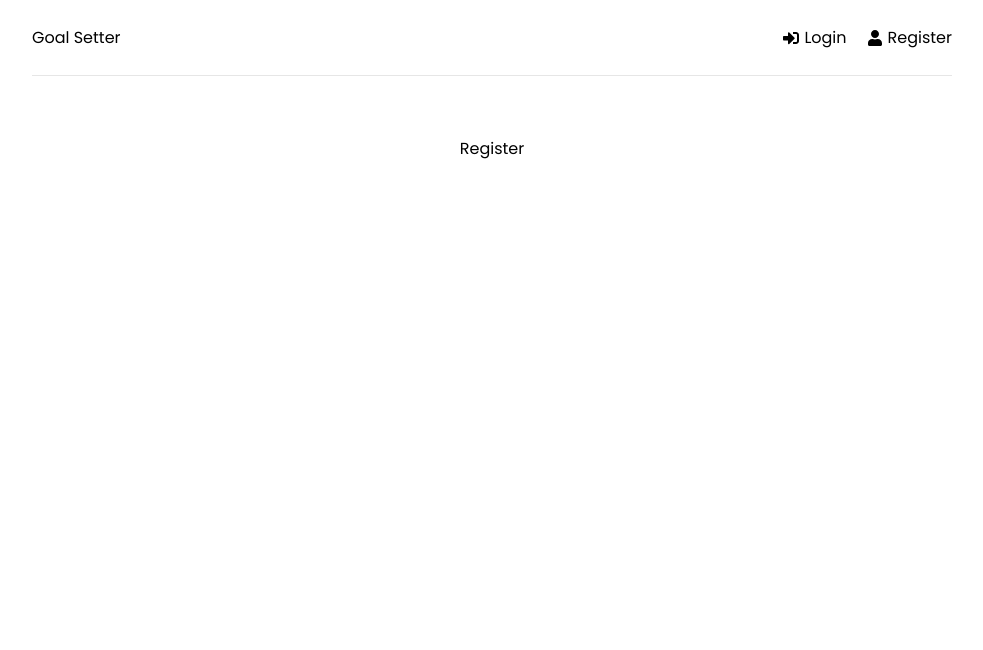
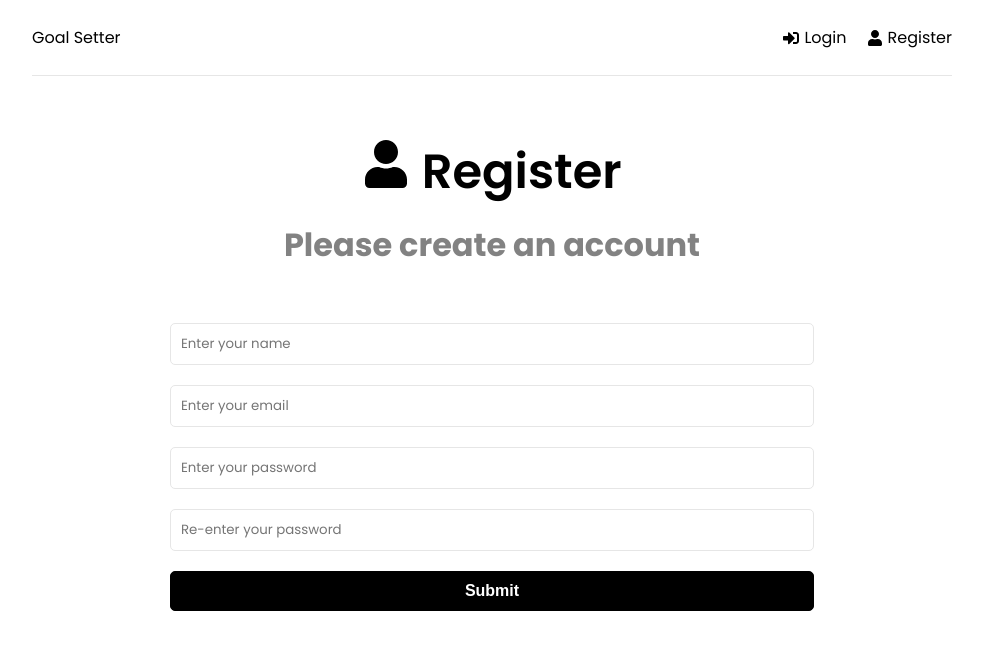
Before and after one commit to danielWebDev-spec/goals, a React (Create React App) app in the folder client/: page /register in a window 1280 px wide. Shown: the top 650 px of the page, without its empty margins (148-1131 px from the left). Built offline with nearby package versions, Linux system fonts and the light colour scheme.

Commit message:
Register page

```diff
--- a/client/src/pages/Register.jsx
+++ b/client/src/pages/Register.jsx
@@ -1,7 +1,95 @@
-import React from "react";
+import React, { useState, useEffect } from "react";
+import { FaUser } from "react-icons/fa";
 
 function Register() {
-  return <div>Register</div>;
+  const [formData, setFormData] = useState({
+    name: "",
+    email: "",
+    password: "",
+    password2: "",
+  });
+
+  const { name, email, password, password2 } = formData;
+
+  const onChange = (e) => {
+    setFormData((prevState) => ({
+      ...prevState,
+      [e.target.name]: e.target.value,
+    }));
+  };
+  const onSubmit = (e) => {
+    e.preventDefault();
+  };
+
+  return (
+    <>
+      <section className="heading">
+        <h1>
+          <FaUser /> Register
+        </h1>
+        <p>Please create an account</p>
+      </section>
+
+      <section className="form">
+        <form onSubmit={onSubmit}>
+          {/* name */}
+          <div className="form-group">
+            <input
+              type="text"
+              className="form-control"
+              id="name"
+              name="name"
+              value={name}
+              placeholder="Enter your name"
+              onChange={onChange}
+            />
+          </div>
+          {/* email */}
+          <div className="form-group">
+            <input
+              type="email"
+              className="form-control"
+              id="email"
+              name="email"
+              value={email}
+              placeholder="Enter your email"
+              onChange={onChange}
+            />
+          </div>
+          {/* password */}
+          <div className="form-group">
+            <input
+              type="password"
+              className="form-control"
+              id="password"
+              name="password"
+              value={password}
+              placeholder="Enter your password"
+              onChange={onChange}
+            />
+          </div>
+          {/* password2 */}
+          <div className="form-group">
+            <input
+              type="password"
+              className="form-control"
+              id="password2"
+              name="password2"
+              value={password2}
+              placeholder="Re-enter your password"
+              onChange={onChange}
+            />
+          </div>
+          {/* submit button */}
+          <div className="form-group">
+            <button type="submit" className="btn btn-block">
+              Submit
+            </button>
+          </div>
+        </form>
+      </section>
+    </>
+  );
 }
 
 export default Register;
```
